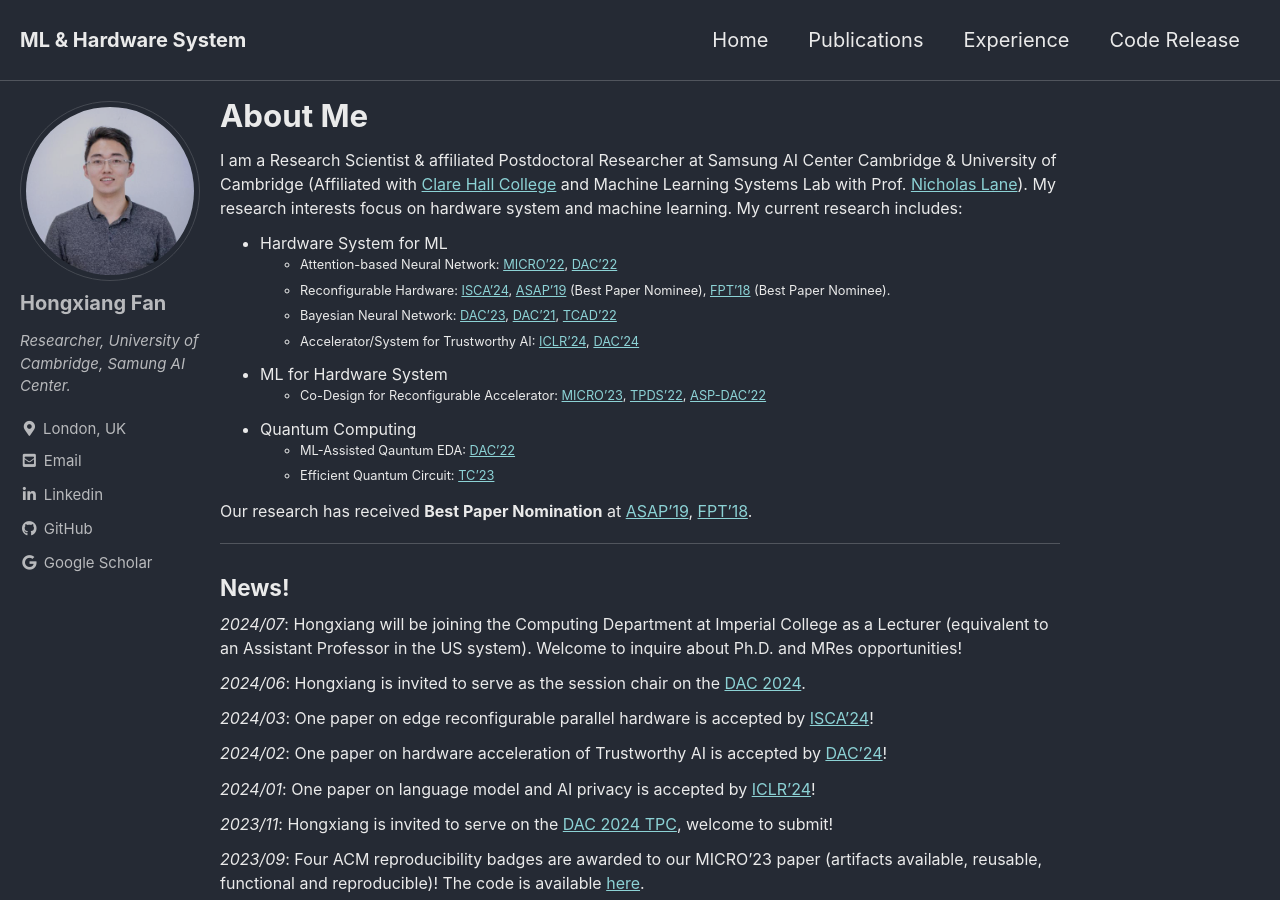
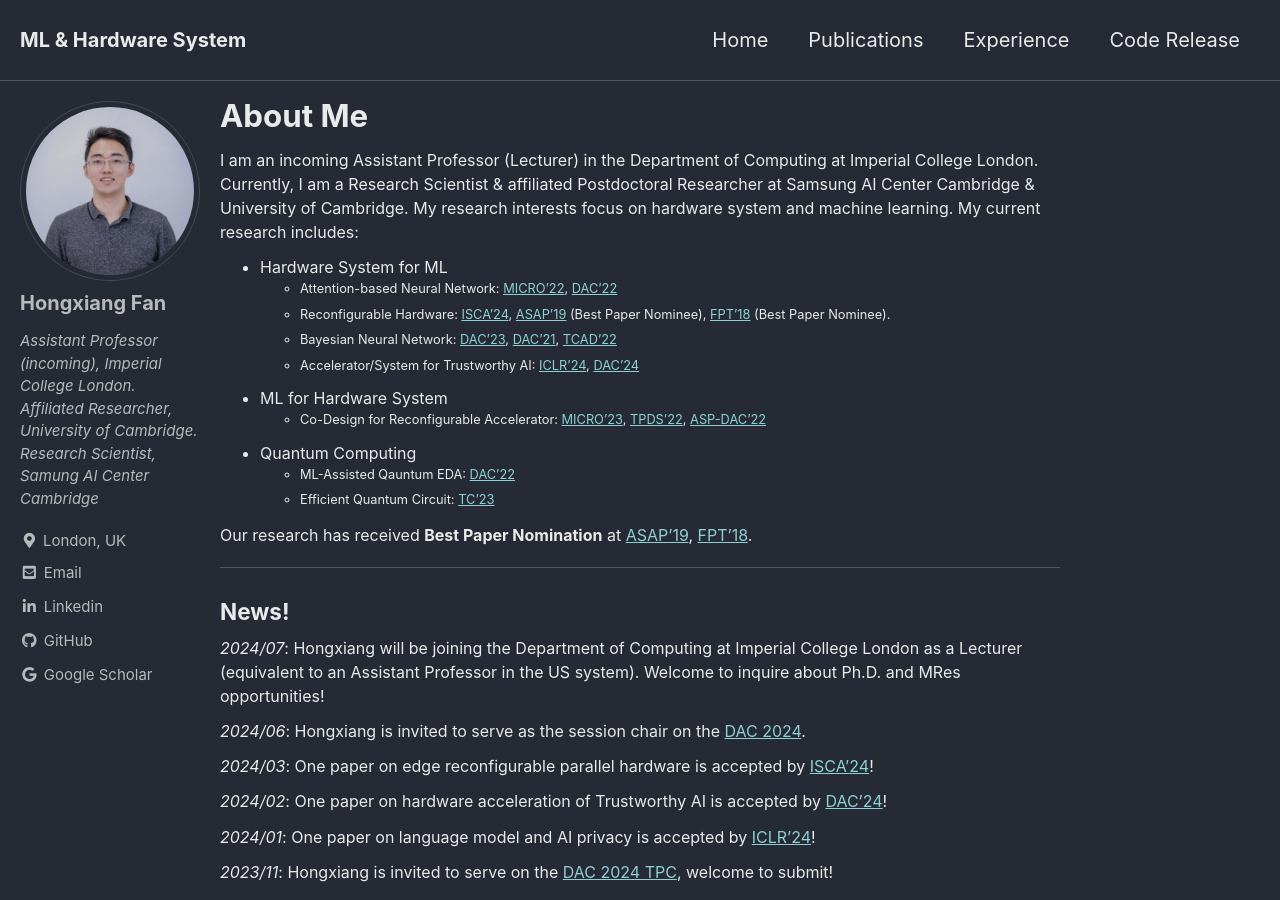
Before and after one commit to os-hxfan/os-hxfan.github.io, a Jekyll site: the page built from index.md, in a window 1280 px wide and 900 px high. Built offline with Jekyll 4.4.1, drawn with Linux system fonts in a browser that asks for light colours; cached includes are drawn as plain includes; our own code applies the rules of GitHub Pages for plain Markdown files.

Commit message:
update bio for AP role at Imperial

```diff
--- a/_config.yml
+++ b/_config.yml
@@ -105,7 +105,7 @@ analytics:
 author:
   name             : "Hongxiang Fan"
   avatar           : "/assets/images/Fan.jpg" # path of avatar image, e.g. "/assets/images/bio-photo.jpg"
-  bio              : "Researcher,             University of Cambridge, Samung AI Center."
+  bio              : "Assistant Professor (incoming), Imperial College London. <br> Affiliated Researcher, University of Cambridge. <br> Research Scientist, Samung AI Center Cambridge"
   location         : "London, UK"
   email            :
   links:
--- a/index.md
+++ b/index.md
@@ -6,7 +6,7 @@ order: 1
 
 ### About Me
 
-I am a Research Scientist & affiliated Postdoctoral Researcher at Samsung AI Center Cambridge & University of Cambridge (Affiliated with [Clare Hall College](https://www.clarehall.cam.ac.uk/) and Machine Learning Systems Lab with Prof. [Nicholas Lane](http://niclane.org/lab/)).
+I am an incoming Assistant Professor (Lecturer) in the Department of Computing at Imperial College London. Currently, I am a Research Scientist & affiliated Postdoctoral Researcher at Samsung AI Center Cambridge & University of Cambridge.
 My research interests focus on hardware system and machine learning. My current research includes:
 
 - Hardware System for ML
@@ -29,7 +29,7 @@ ___
 
 ### News!
 
-*2024/07*: Hongxiang will be joining the Computing Department at Imperial College as a Lecturer (equivalent to an Assistant Professor in the US system). Welcome to inquire about Ph.D. and MRes opportunities!
+*2024/07*: Hongxiang will be joining the Department of Computing at Imperial College London as a Lecturer (equivalent to an Assistant Professor in the US system). Welcome to inquire about Ph.D. and MRes opportunities!
 
 *2024/06*: Hongxiang is invited to serve as the session chair on the [DAC 2024](https://www.dac.com/).
 
```
